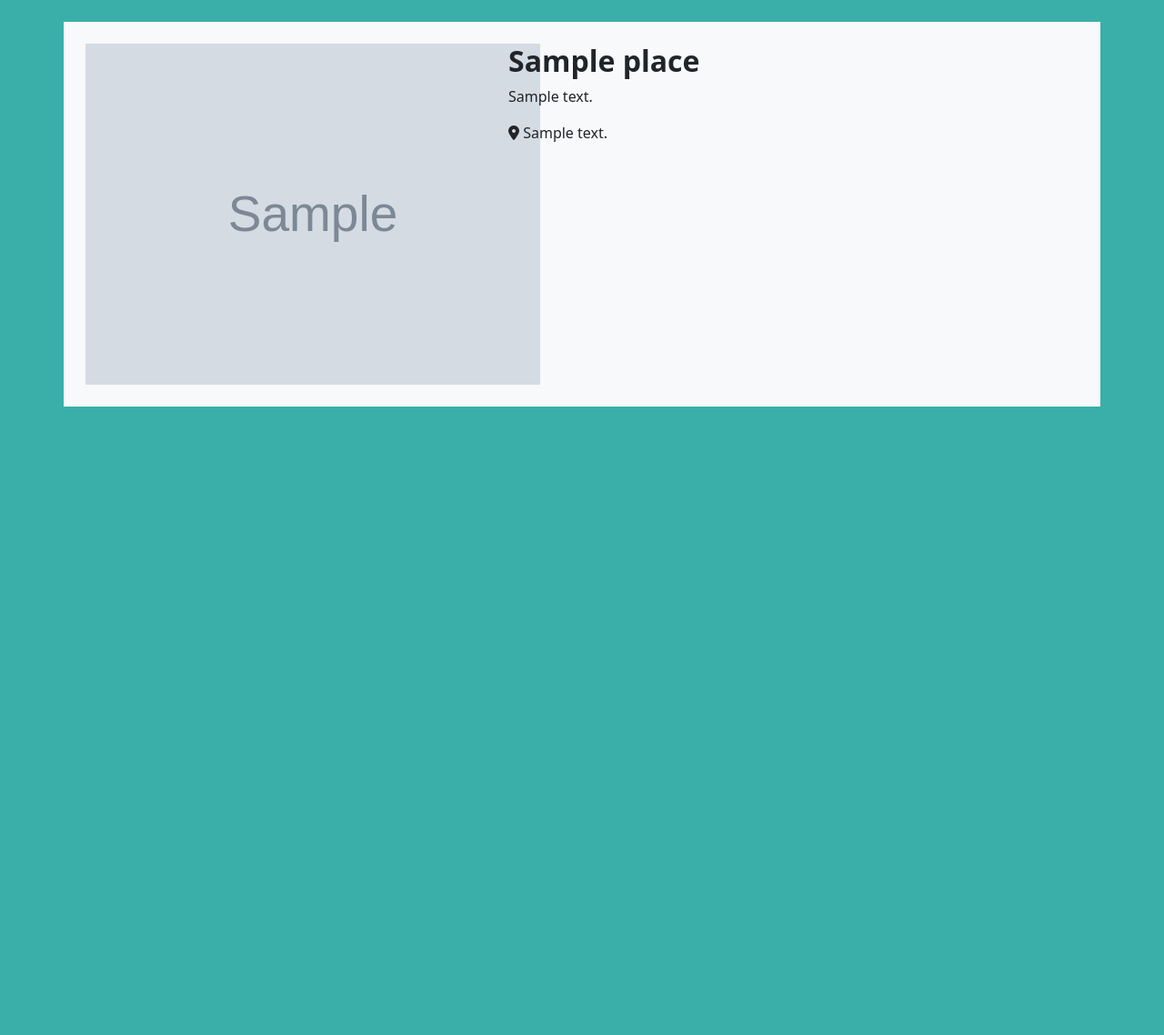
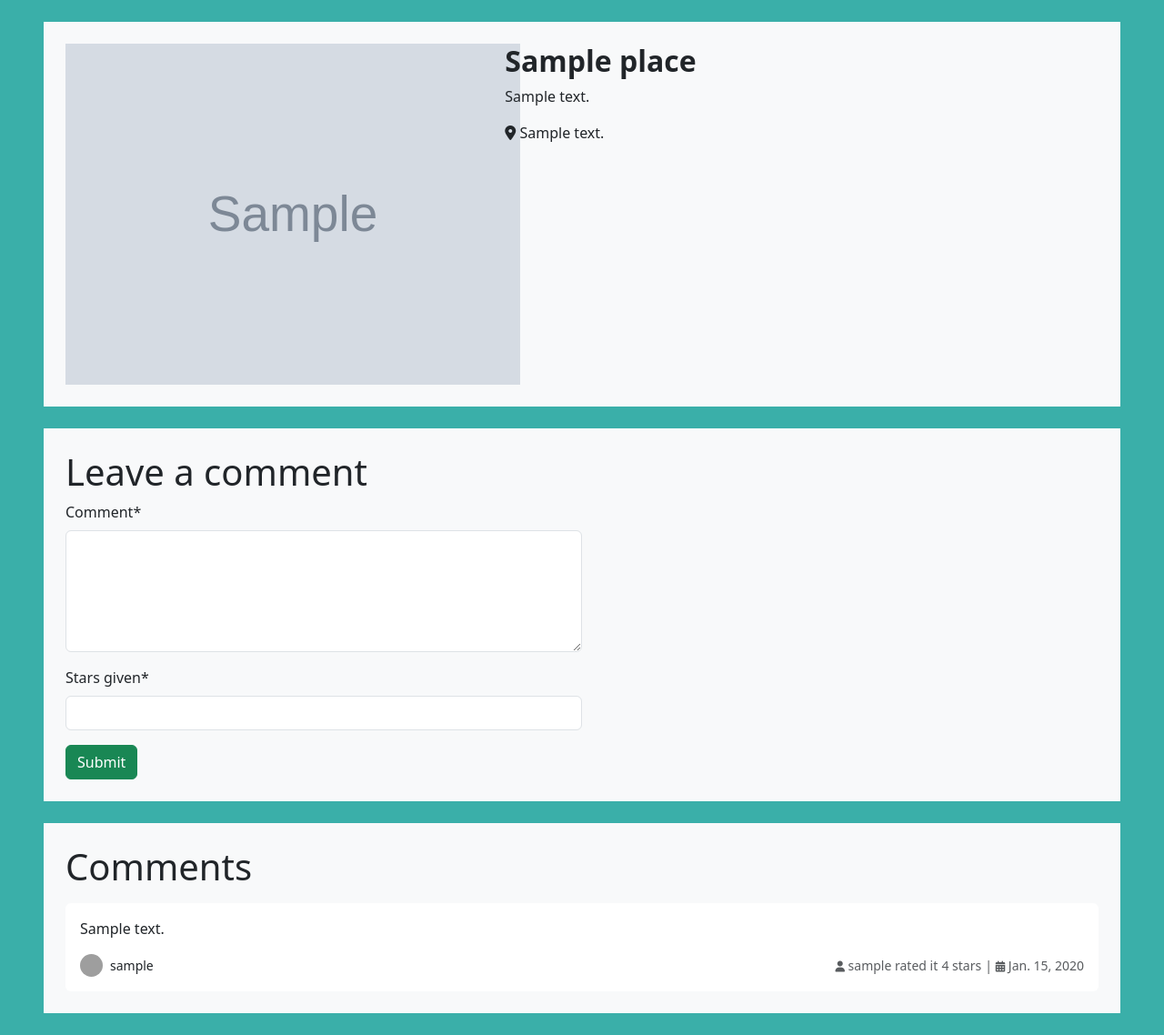
Before and after one commit to Asadbek-Sotvoldiyev/landing_page, a Django app: page /places/place/1/ in a window 1280 px wide. Shown: the part 56-1194 px from the top of the page at 91% size. Before the commit the page ends 503 px from the top, so only its background shows below. Run offline with Django 5.2, Linux system fonts and the light colour scheme; tables that the repository leaves empty hold one stand-in row (values such as "Sample post"); grey boxes marked "Sample" are stand-in pictures; some libraries are stand-ins or nearby versions; grey boxes are pictures that could not be loaded.

Commit message:
Added comment, search functions

```diff
--- /dev/null
+++ b/places/forms.py
@@ -0,0 +1,10 @@
+from django import forms
+from .models import Comment
+
+
+class AddCommentForm(forms.ModelForm):
+    comment = forms.CharField(widget=forms.Textarea(attrs={"rows":5}))
+    stars_given = forms.IntegerField(min_value=1, max_value=5)
+    class Meta:
+        model = Comment
+        fields = ['comment', 'stars_given']
--- a/places/models.py
+++ b/places/models.py
@@ -1,5 +1,6 @@
 from django.core.validators import MinValueValidator, MaxValueValidator
 from django.db import models
+from django.utils import timezone
 from users.models import User
 
 class Place(models.Model):
@@ -29,9 +30,10 @@ class PlaceOwner(models.Model):
 
 class Comment(models.Model):
     user = models.ForeignKey(User, on_delete=models.CASCADE)
-    place = models.ForeignKey(Place, on_delete=models.CASCADE)
+    place = models.ForeignKey(Place, on_delete=models.CASCADE, related_name='comments')
     comment = models.TextField()
     stars_given = models.IntegerField(validators=[MinValueValidator(1), MaxValueValidator(5)], null=True, blank=True)
+    created_at = models.DateField(default=timezone.now)
 
     def __str__(self):
         return f"{self.user.username} commented to {self.place.name} and gave {self.stars_given} stars"
--- a/places/static/style.css
+++ b/places/static/style.css
@@ -18,10 +18,13 @@ body{
 
 .card {
     width: 350px;
-    background-color: #efefef;
+    background-color: #ffffff;
     border: none;
     cursor: pointer;
     transition: all 0.5s;
+}
+.places{
+    background-color: #EAEEF6;
 }
 
 .image img {
@@ -93,3 +96,50 @@ hr .new1 {
 .date {
     background-color: #ccc
 }
+
+
+/*gggggggggggggggggggggggggggggggggggggggggggggggggggggggggg*/
+.posts-content{
+    margin-top:20px;
+}
+.ui-w-40 {
+    width: 40px !important;
+    height: auto;
+}
+.default-style .ui-bordered {
+    border: 1px solid rgba(24,28,33,0.06);
+}
+.ui-bg-cover {
+    background-color: transparent;
+    background-position: center center;
+    background-size: cover;
+}
+.ui-rect {
+    padding-top: 50% !important;
+}
+.ui-rect, .ui-rect-30, .ui-rect-60, .ui-rect-67, .ui-rect-75 {
+    position: relative !important;
+    display: block !important;
+    padding-top: 100% !important;
+    width: 100% !important;
+}
+.d-flex, .d-inline-flex, .media, .media>:not(.media-body), .jumbotron, .card {
+    -ms-flex-negative: 1;
+    flex-shrink: 1;
+}
+.bg-dark {
+    background-color: rgba(24,28,33,0.9) !important;
+}
+.card-footer, .card hr {
+    border-color: rgba(24,28,33,0.06);
+}
+.ui-rect-content {
+    position: absolute !important;
+    top: 0 !important;
+    right: 0 !important;
+    bottom: 0 !important;
+    left: 0 !important;
+}
+.default-style .ui-bordered {
+    border: 1px solid rgba(24,28,33,0.06);
+}
--- a/places/templates/places/detail.html
+++ b/places/templates/places/detail.html
@@ -1,11 +1,11 @@
 {% extends 'base.html' %}
-
+{% load crispy_forms_tags %}
 {% block title %}
 	Detail
 {% endblock %}
 
 {% block content %}
-<div class="container mt-4 bg-light p-4">
+    <div class="mt-4 bg-light p-4">
         <div class="row">
             <div class="col-5">
                 <img src="{{ place.image.url }}" alt="" width="500px">
@@ -17,4 +17,40 @@
             </div>
         </div>
     </div>
+
+    <div class="mt-4 bg-light p-4">
+    <h1>Leave a comment</h1>
+        <form action="{% url 'places:AddCommentView' place.id %}" method="post">
+            {% csrf_token %}
+            {{ form|crispy }}
+            <button type="submit" class="btn btn-success">Submit</button>
+        </form>
+    </div>
+
+
+    <div class="mt-4 bg-light p-4 mb-4">
+    <h1>Comments</h1>
+        {% for comment in place.comments.all %}
+        	<div class="card w-100 mt-3">
+          <div class="card-body">
+            <p>{{ comment.comment }}</p>
+
+            <div class="d-flex justify-content-between">
+              <div class="d-flex flex-row align-items-center">
+                <img style="border-radius: 50%" src="{% if user.image %}{{ user.image.url }}{% else %}https://t4.ftcdn.net/jpg/00/64/67/63/360_F_64676383_LdbmhiNM6Ypzb3FM4PPuFP9rHe7ri8Ju.jpg{% endif %}" alt="avatar" width="25"
+                  height="25" />
+                <p class="small mb-0 ms-2">{{ comment.user.username }}</p>
+              </div>
+              <div class="d-flex flex-row align-items-center">
+                <p class="small text-muted mb-0"><i class="fa-solid fa-user" style="font-size: 12px"></i> {{ comment.user.username }} rated it </p>&nbsp;
+                <p class="small text-muted mb-0">{{ comment.stars_given }} stars</p>&nbsp;
+                <p class="small text-muted mb-0">| <i class="fa-solid fa-calendar-days" style="font-size: 12px"></i>&nbsp;{{ comment.created_at }}</p>
+              </div>
+            </div>
+          </div>
+        </div>
+        {% endfor %}
+
+    </div>
+
 {% endblock %}
--- a/places/urls.py
+++ b/places/urls.py
@@ -5,4 +5,5 @@ app_name = 'places'
 urlpatterns = [
     path('', views.PlacesListView.as_view(),name='places'),
     path('place/<int:pk>/', views.PlaceDetail.as_view(),name='detail'),
+    path('add_comment/<int:pk>/', views.AddCommentView.as_view(),name='AddCommentView'),
 ]
--- a/places/views.py
+++ b/places/views.py
@@ -1,14 +1,46 @@
-from django.shortcuts import render
-from django.views.generic import ListView, DetailView, View
-from places.models import Place
+from django.contrib.auth.decorators import login_required
+from django.contrib.auth.mixins import LoginRequiredMixin
+from django.shortcuts import render, redirect
+from django.urls import reverse
+from django.views.generic import ListView, View
+from .models import Place, Comment
+from .forms import AddCommentForm
 
 
-class PlacesListView(ListView):
-    model = Place
-    context_object_name = 'places'
-    template_name = 'places/places.html'
+# class PlacesListView(ListView):
+#     model = Place
+#     context_object_name = 'places'
+#     template_name = 'places/places.html'
 
-class PlaceDetail(DetailView):
-    model = Place
-    context_object_name = 'place'
-    template_name = 'places/detail.html'
+
+class PlacesListView(View):
+    def get(self, request):
+        places = Place.objects.all()
+        search_query = request.GET.get('q', '')
+        if search_query:
+            places = Place.objects.filter(name__icontains=search_query)
+        return render(request, 'places/places.html', {"places": places, 'search_query': search_query})
+
+
+
+
+class PlaceDetail(View):
+    def get(self, request, pk):
+        form = AddCommentForm()
+        place = Place.objects.get(id=pk)
+
+        return render(request, 'places/detail.html', {'place': place, 'form':form})
+class AddCommentView(LoginRequiredMixin,View):
+    def post(self, request, pk):
+        form = AddCommentForm(request.POST)
+        place = Place.objects.get(id=pk)
+        if form.is_valid():
+            place = Place.objects.get(id=pk)
+            Comment.objects.create(
+                user=request.user,
+                place=place,
+                comment=form.cleaned_data['comment'],
+                stars_given=form.cleaned_data['stars_given'],
+            )
+            return redirect(reverse('places:detail', kwargs={'pk': place.id}))
+        return render(request, 'places/detail.html', {'place': place, 'form': form})
```
Also changed, not shown: config/settings.py (+8 -0 lines), config/views.py (+8 -2 lines), places/templates/places/places.html (+10 -2 lines), templates/landing.html (+35 -0 lines), places/migrations/0003_alter_comment_place.py (added), places/migrations/0004_comment_created_at.py (added), users/migrations/0002_alter_user_image.py (added), users/views.py (line endings or trailing spaces). Lines whose indentation alone changed are shown as unchanged.
